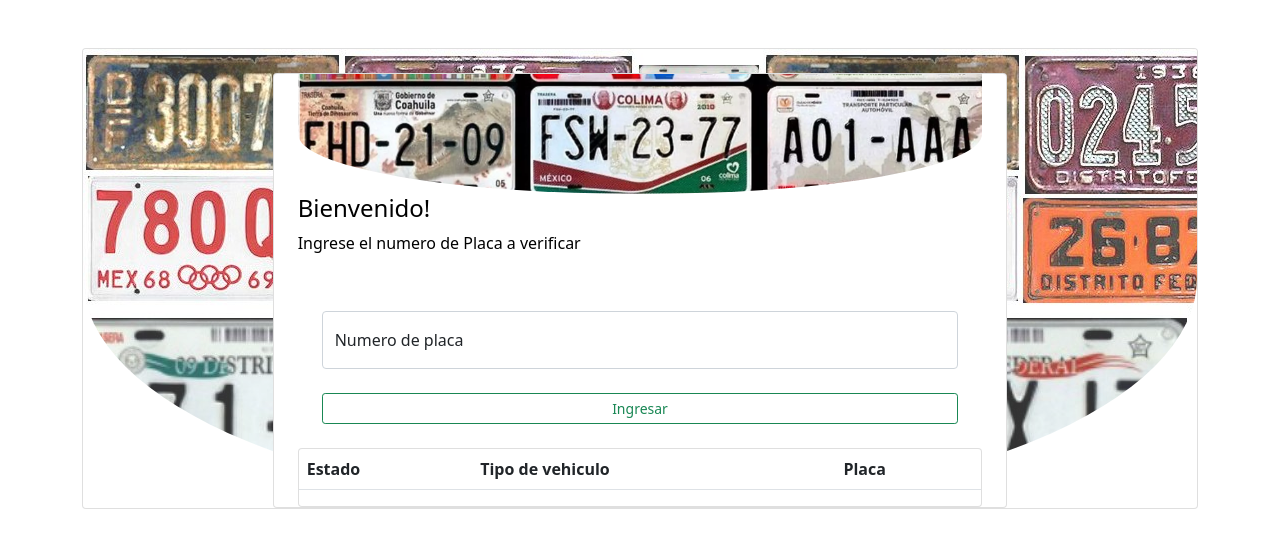
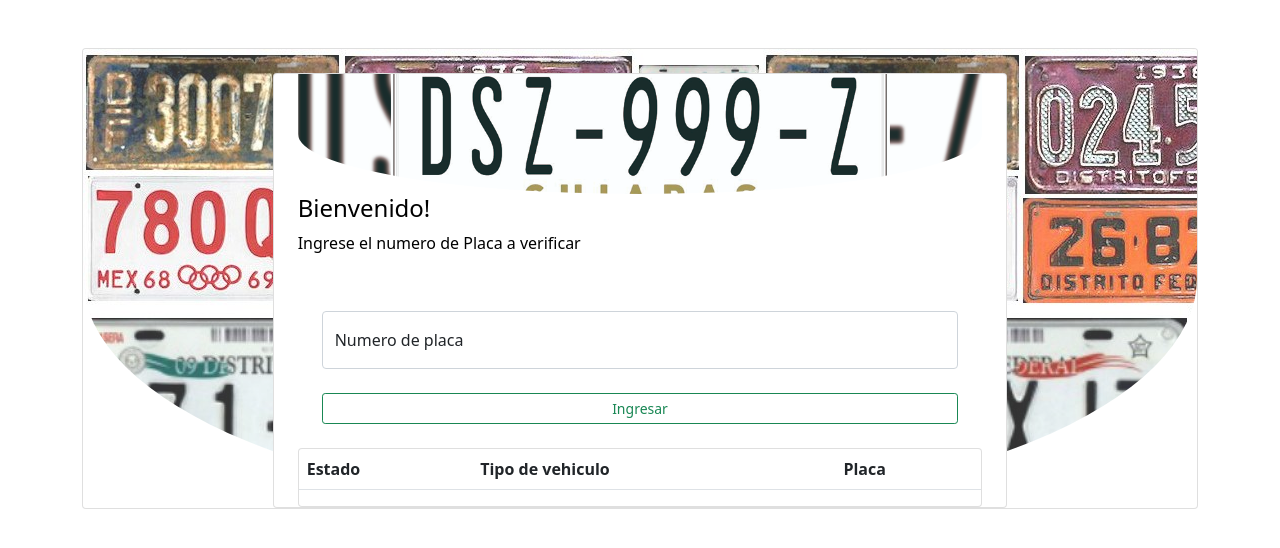
Before and after one commit to manuel2001bk/Programa_1-Automatas, a plain HTML site: page index.html in a window 1280 px wide. Drawn offline with nearby package versions, Linux system fonts and the light colour scheme.

Commit message:
Cambios finales

```diff
--- a/index.css
+++ b/assets/css/index.css
@@ -1,6 +1,6 @@
 
 .bg-login{
-    background-image: url(./assets/placas.png);
+    background-image: url(../images/placa_chiapas.jpg);
     padding: 60px 0px;
     background-size: cover;
     background-position: center center;
@@ -9,7 +9,7 @@
 }
 
 .bg-login-overlay{
-    background-image: url(./assets/placas_2.jpg);
+    background-image: url(../images/placas_2.jpg);
     position: absolute;
     top: 0;
     right: 0;
--- a/index.html
+++ b/index.html
@@ -5,7 +5,7 @@
     <meta charset="UTF-8">
     <meta http-equiv="X-UA-Compatible" content="IE=edge">
     <meta name="viewport" content="width=device-width, initial-scale=1.0">
-    <link rel="stylesheet" type="text/css" href="./index.css">
+    <link rel="stylesheet" type="text/css" href="./assets/css/index.css">
 
     <link href="https://cdn.jsdelivr.net/npm/bootstrap@5.1.3/dist/css/bootstrap.min.css" rel="stylesheet"
         integrity="sha384-1BmE4kWBq78iYhFldvKuhfTAU6auU8tT94WrHftjDbrCEXSU1oBoqyl2QvZ6jIW3" crossorigin="anonymous">
--- a/index.js
+++ b/index.js
@@ -11,7 +11,7 @@ const updateValue = (e) => {
 const entrada = document.getElementById('placa').addEventListener('change', updateValue, false);
 
 const getValueInput = () => {
-  if(verificar()){
+  if (verificar()) {
     q0()
   }
 }
@@ -345,7 +345,7 @@ function q15() {
 }
 
 function q16() {
-  //Estado final
+  //Estado Aceptacion
   mostrarDatos()
 }
 
@@ -509,6 +509,6 @@ function q26() {
 }
 
 function q27() {
-  //Estado final
+  //Estado Aceptacion
   mostrarDatos()
 }
```
Also changed, not shown: assets/images/placa_chiapas.jpg (added), assets/images/placas.png (renamed from assets/placas.png), assets/images/placas_2.jpg (renamed from assets/placas_2.jpg).
